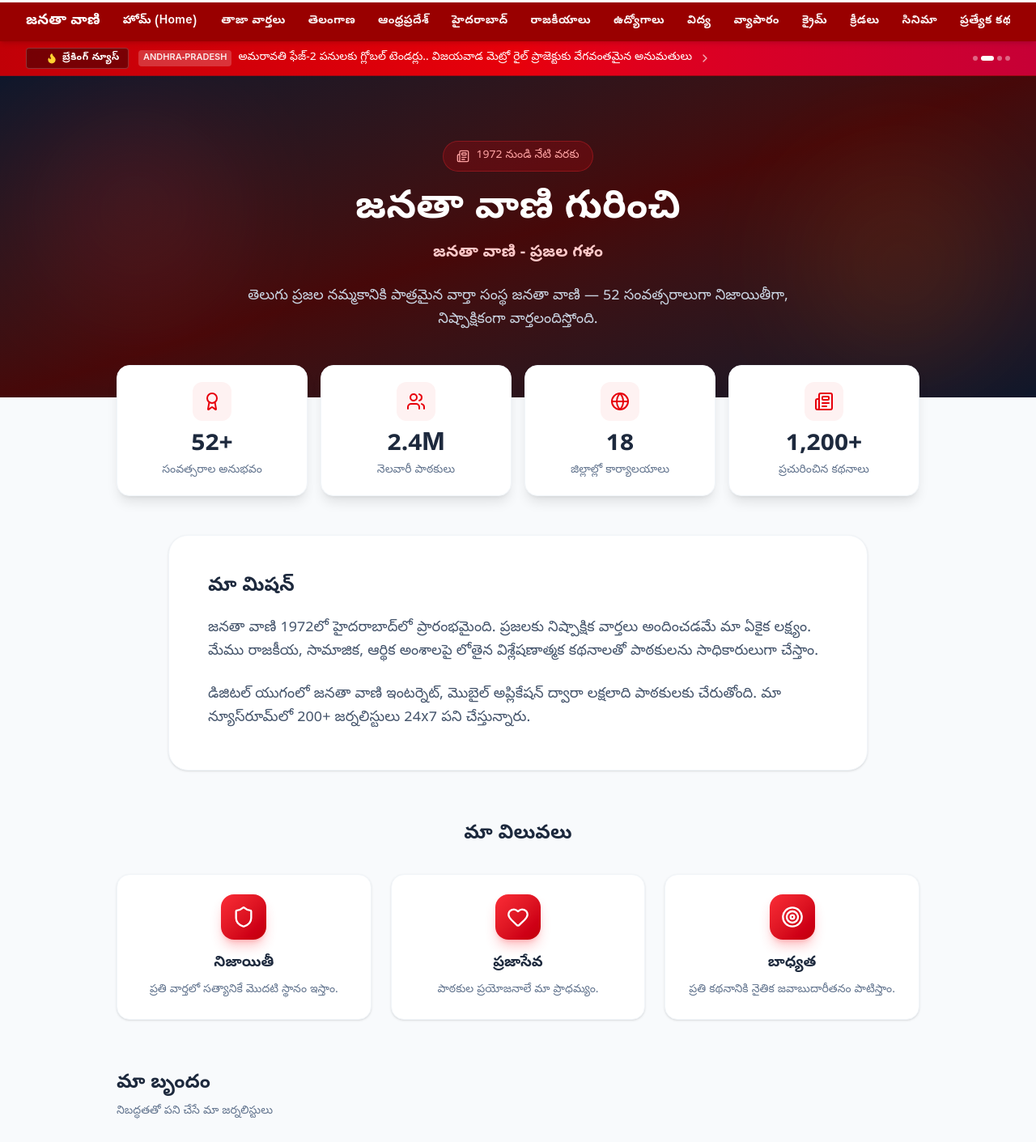
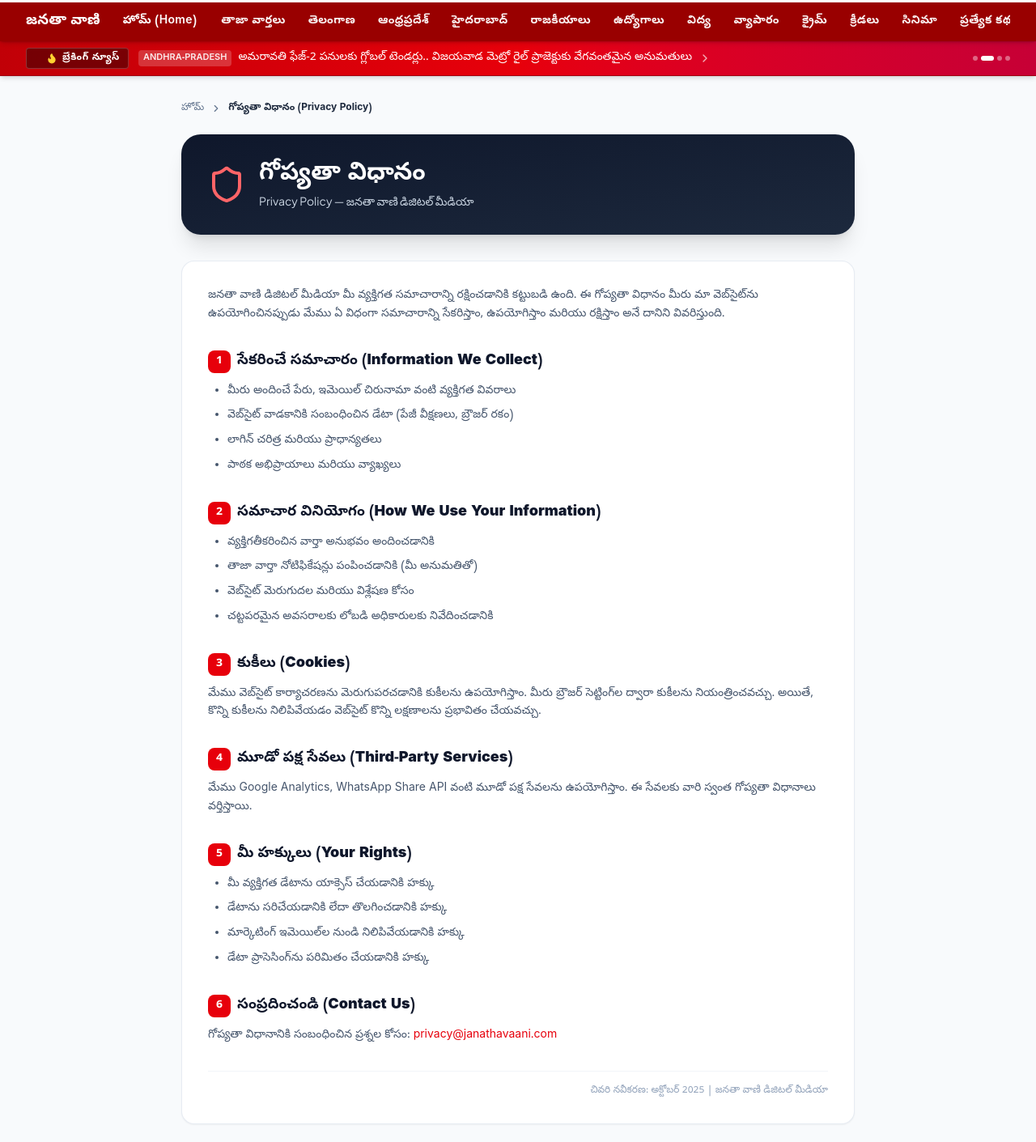
Before and after one commit to 1madhu1432/e-paper-, a React (Vite) app: page /privacy in a window 1280 px wide. Shown: the part 140-1551 px from the top of the page at 81% size. Built offline with nearby package versions, Linux system fonts and the light colour scheme.

Commit message:
fix: sticky navbar, modal scroll lock, privacy page, body overflow restore

```diff
--- a/src/App.tsx
+++ b/src/App.tsx
@@ -35,6 +35,7 @@ import { ProfilePage } from './pages/public/ProfilePage';
 import { PreferencesPage } from './pages/public/PreferencesPage';
 import { TermsPage } from './pages/public/TermsPage';
 import { NotFoundPage } from './pages/public/NotFoundPage';
+import { PrivacyPage } from './pages/public/PrivacyPage';
 
 // Admin Pages
 import { AdminDashboard } from './pages/admin/AdminDashboard';
@@ -114,7 +115,7 @@ function App() {
                     <Route path="/profile" element={<ProfilePage />} />
                     <Route path="/preferences" element={<PreferencesPage />} />
                     {/* Privacy & Terms */}
-                    <Route path="/privacy" element={<AboutPage />} />
+                    <Route path="/privacy" element={<PrivacyPage />} />
                     <Route path="/terms" element={<TermsPage />} />
                     <Route path="/404" element={<NotFoundPage />} />
                     <Route path="*" element={<NotFoundPage />} />
--- a/src/components/common/Navbar.tsx
+++ b/src/components/common/Navbar.tsx
@@ -77,7 +77,7 @@ export const Navbar: React.FC = () => {
   const formattedTeluguDate = `${today.getDate()} ${monthsTe[today.getMonth()]}, ${today.getFullYear()} | ${daysTe[today.getDay()]}`;
 
   return (
-    <header className="w-full bg-white z-40 relative">
+    <header className="w-full bg-white sticky top-0 z-40 shadow-sm">
       {/* Top Utility Bar (Desktop) */}
       <div className="bg-slate-900 text-slate-300 text-xs py-1.5 border-b border-slate-800">
         <div className="max-w-7xl mx-auto px-4 sm:px-6 lg:px-8 flex items-center justify-between">
@@ -393,8 +393,8 @@ export const Navbar: React.FC = () => {
         </div>
       </div>
 
-      {/* Primary Category Navigation Bar (Sticky on Scroll) */}
-      <nav className="sticky top-0 z-40 w-full bg-[#990000] text-white shadow-md">
+      {/* Primary Category Navigation Bar */}
+      <nav className="w-full bg-[#990000] text-white shadow-md">
         <div className="max-w-7xl mx-auto px-4 sm:px-6 lg:px-8">
           <div className="flex items-center justify-between">
             {/* Brand Logo in sticky nav bar */}
--- a/src/pages/admin/AdminAdsPage.tsx
+++ b/src/pages/admin/AdminAdsPage.tsx
@@ -26,6 +26,11 @@ export const AdminAdsPage: React.FC = () => {
   const [sponsorName, setSponsorName] = useState('');
   const [placement, setPlacement] = useState<AdPlacement>('home-top');
   const [desktopBanner, setDesktopBanner] = useState('https://images.unsplash.com/photo-1557804506-669a67965ba0?auto=format&fit=crop&w=800&q=80');
+
+  useEffect(() => {
+    document.body.style.overflow = showAddModal ? 'hidden' : '';
+    return () => { document.body.style.overflow = ''; };
+  }, [showAddModal]);
 
   const refreshAds = () => setAdsList(MockAdService.getAll());
 
--- a/src/pages/admin/AdminEPaperPage.tsx
+++ b/src/pages/admin/AdminEPaperPage.tsx
@@ -17,6 +17,11 @@ import { EPaper } from '../../types';
 export const AdminEPaperPage: React.FC = () => {
   const [editions, setEditions] = useState<EPaper[]>(() => MockEPaperService.getAll());
   const [showUploadModal, setShowUploadModal] = useState(false);
+
+  useEffect(() => {
+    document.body.style.overflow = showUploadModal ? 'hidden' : '';
+    return () => { document.body.style.overflow = ''; };
+  }, [showUploadModal]);
 
   // Upload Form state
   const [editionName, setEditionName] = useState('');
--- /dev/null
+++ b/src/pages/public/PrivacyPage.tsx
@@ -0,0 +1,116 @@
+import React from 'react';
+import { Link } from 'react-router-dom';
+import { Shield, ChevronRight } from 'lucide-react';
+
+export const PrivacyPage: React.FC = () => {
+  return (
+    <div className="max-w-4xl mx-auto px-4 sm:px-6 lg:px-8 py-8">
+      {/* Breadcrumb */}
+      <div className="flex items-center gap-2 text-xs text-slate-500 mb-6">
+        <Link to="/" className="hover:text-red-600">హోమ్</Link>
+        <ChevronRight className="w-3.5 h-3.5" />
+        <span className="text-slate-800 font-bold">గోప్యతా విధానం (Privacy Policy)</span>
+      </div>
+
+      {/* Hero */}
+      <div className="bg-gradient-to-br from-slate-900 to-slate-800 rounded-3xl p-8 text-white mb-8 flex items-center gap-4 shadow-xl">
+        <Shield className="w-12 h-12 text-red-400 shrink-0" />
+        <div>
+          <h1 className="text-3xl font-black font-telugu">గోప్యతా విధానం</h1>
+          <p className="text-slate-300 text-sm mt-1 font-sans">Privacy Policy — జనతా వాణి డిజిటల్ మీడియా</p>
+        </div>
+      </div>
+
+      <div className="bg-white rounded-2xl border border-slate-200/80 shadow-xs p-6 sm:p-8 space-y-8 text-slate-700 text-sm leading-relaxed">
+        <p className="text-slate-600 font-telugu">
+          జనతా వాణి డిజిటల్ మీడియా మీ వ్యక్తిగత సమాచారాన్ని రక్షించడానికి కట్టుబడి ఉంది. ఈ గోప్యతా విధానం మీరు మా వెబ్‌సైట్‌ను ఉపయోగించినప్పుడు మేము ఏ విధంగా సమాచారాన్ని సేకరిస్తాం, ఉపయోగిస్తాం మరియు రక్షిస్తాం అనే దానిని వివరిస్తుంది.
+        </p>
+
+        <section>
+          <h2 className="text-lg font-black text-slate-900 mb-3 flex items-center gap-2 font-telugu">
+            <span className="w-7 h-7 bg-red-600 text-white rounded-lg flex items-center justify-center text-sm font-black">1</span>
+            సేకరించే సమాచారం (Information We Collect)
+          </h2>
+          <ul className="list-disc pl-6 space-y-2 text-slate-600 font-telugu">
+            <li>మీరు అందించే పేరు, ఇమెయిల్ చిరునామా వంటి వ్యక్తిగత వివరాలు</li>
+            <li>వెబ్‌సైట్ వాడకానికి సంబంధించిన డేటా (పేజీ వీక్షణలు, బ్రౌజర్ రకం)</li>
+            <li>లాగిన్ చరిత్ర మరియు ప్రాధాన్యతలు</li>
+            <li>పాఠక అభిప్రాయాలు మరియు వ్యాఖ్యలు</li>
+          </ul>
+        </section>
+
+        <section>
+          <h2 className="text-lg font-black text-slate-900 mb-3 flex items-center gap-2 font-telugu">
+            <span className="w-7 h-7 bg-red-600 text-white rounded-lg flex items-center justify-center text-sm font-black">2</span>
+            సమాచార వినియోగం (How We Use Your Information)
+          </h2>
+          <ul className="list-disc pl-6 space-y-2 text-slate-600 font-telugu">
+            <li>వ్యక్తిగతీకరించిన వార్తా అనుభవం అందించడానికి</li>
+            <li>తాజా వార్తా నోటిఫికేషన్లు పంపించడానికి (మీ అనుమతితో)</li>
+            <li>వెబ్‌సైట్ మెరుగుదల మరియు విశ్లేషణ కోసం</li>
+            <li>చట్టపరమైన అవసరాలకు లోబడి అధికారులకు నివేదించడానికి</li>
+          </ul>
+        </section>
+
+        <section>
+          <h2 className="text-lg font-black text-slate-900 mb-3 flex items-center gap-2 font-telugu">
+            <span className="w-7 h-7 bg-red-600 text-white rounded-lg flex items-center justify-center text-sm font-black">3</span>
+            కుకీలు (Cookies)
+          </h2>
+          <p className="text-slate-600 font-telugu">
+            మేము వెబ్‌సైట్ కార్యాచరణను మెరుగుపరచడానికి కుకీలను ఉపయోగిస్తాం. మీరు బ్రౌజర్ సెట్టింగ్‌ల ద్వారా కుకీలను నియంత్రించవచ్చు. అయితే, కొన్ని కుకీలను నిలిపివేయడం వెబ్‌సైట్ కొన్ని లక్షణాలను ప్రభావితం చేయవచ్చు.
+          </p>
+        </section>
+
+        <section>
+          <h2 className="text-lg font-black text-slate-900 mb-3 flex items-center gap-2 font-telugu">
+            <span className="w-7 h-7 bg-red-600 text-white rounded-lg flex items-center justify-center text-sm font-black">4</span>
+            మూడో పక్ష సేవలు (Third-Party Services)
+          </h2>
+          <p className="text-slate-600 font-telugu">
+            మేము Google Analytics, WhatsApp Share API వంటి మూడో పక్ష సేవలను ఉపయోగిస్తాం. ఈ సేవలకు వారి స్వంత గోప్యతా విధానాలు వర్తిస్తాయి.
+          </p>
+        </section>
+
+        <section>
+          <h2 className="text-lg font-black text-slate-900 mb-3 flex items-center gap-2 font-telugu">
+            <span className="w-7 h-7 bg-red-600 text-white rounded-lg flex items-center justify-center text-sm font-black">5</span>
+            మీ హక్కులు (Your Rights)
+          </h2>
+          <ul className="list-disc pl-6 space-y-2 text-slate-600 font-telugu">
+            <li>మీ వ్యక్తిగత డేటాను యాక్సెస్ చేయడానికి హక్కు</li>
+            <li>డేటాను సరిచేయడానికి లేదా తొలగించడానికి హక్కు</li>
+            <li>మార్కెటింగ్ ఇమెయిల్‌ల నుండి నిలిపివేయడానికి హక్కు</li>
+            <li>డేటా ప్రాసెసింగ్‌ను పరిమితం చేయడానికి హక్కు</li>
+          </ul>
+        </section>
+
+        <section>
+          <h2 className="text-lg font-black text-slate-900 mb-3 flex items-center gap-2 font-telugu">
+            <span className="w-7 h-7 bg-red-600 text-white rounded-lg flex items-center justify-center text-sm font-black">6</span>
+            సంప్రదించండి (Contact Us)
+          </h2>
+          <p className="text-slate-600 font-telugu">
+            గోప్యతా విధానానికి సంబంధించిన ప్రశ్నల కోసం:{' '}
+            <a href="mailto:privacy@janathavaani.com" className="text-red-600 hover:underline">
+              privacy@janathavaani.com
+            </a>
+          </p>
+        </section>
+
+        <div className="pt-4 border-t border-slate-100 text-xs text-slate-400 text-right font-telugu">
+          చివరి నవీకరణ: అక్టోబర్ 2025 | జనతా వాణి డిజిటల్ మీడియా
+        </div>
+      </div>
+
+      <div className="mt-6 flex gap-3">
+        <Link to="/" className="px-5 py-2 bg-red-600 hover:bg-red-700 text-white font-bold text-xs rounded-xl transition-colors font-telugu">
+          ← హోమ్‌కి తిరిగి వెళ్లండి
+        </Link>
+        <Link to="/terms" className="px-5 py-2 bg-slate-800 hover:bg-slate-900 text-white font-bold text-xs rounded-xl transition-colors font-telugu">
+          నిబంధనలు & షరతులు →
+        </Link>
+      </div>
+    </div>
+  );
+};
```
Also changed, not shown: src/components/common/MobileBottomNav.tsx (+10 -1 lines), src/pages/admin/AdminVideoPage.tsx (+6 -1 lines), src/pages/public/VideoNewsPage.tsx (+6 -1 lines).
